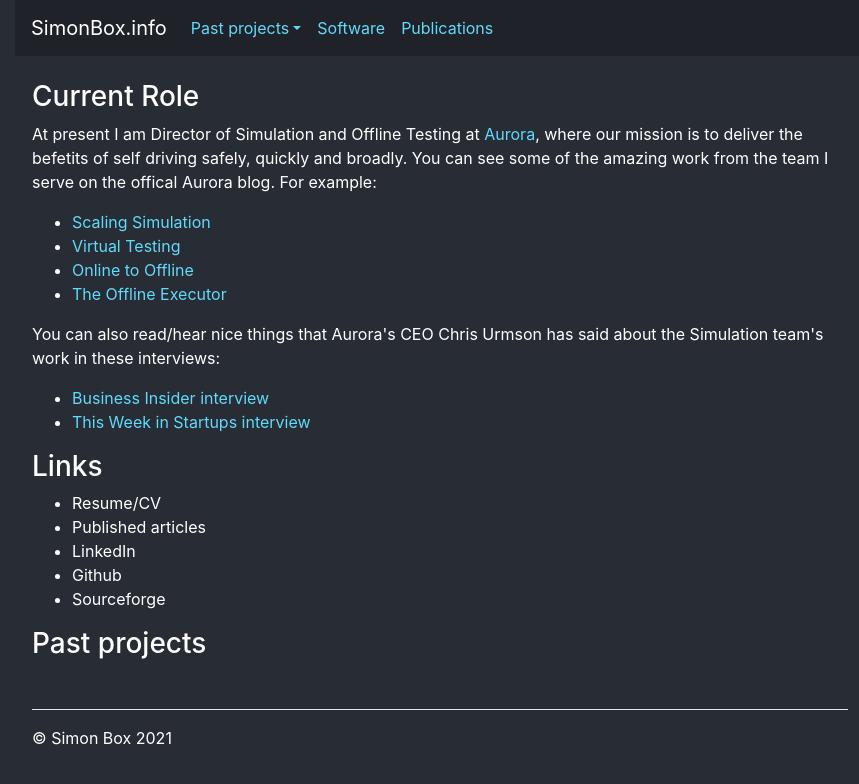
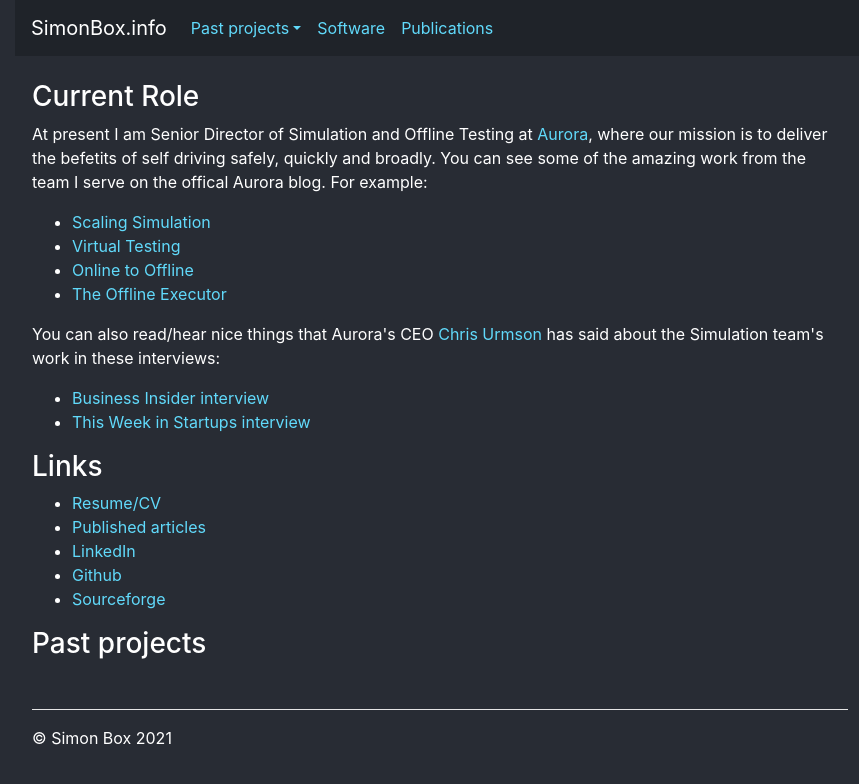
Before and after one commit to SimonBox/simonboxdotinfo, a React (Create React App) app: page / in a window 1280 px wide. Shown: the top 784 px of the page, without its empty margins (200-1059 px from the left). Built offline with nearby package versions, Linux system fonts and the light colour scheme.

Commit message:
Update homepage title and link

```diff
--- a/src/pages/home.js
+++ b/src/pages/home.js
@@ -9,25 +9,25 @@ class Home extends Page{
         return(
             <div>
                 <h3>Current Role</h3>
-                <p>At present I am Director of Simulation and Offline Testing at <a href="https://aurora.tech">Aurora</a>, where our mission is to deliver the befetits of self driving safely, quickly and broadly. You can see some of the amazing work from the team I serve on the offical Aurora blog. For example:</p>
+                <p>At present I am Senior Director of Simulation and Offline Testing at <a href="https://aurora.tech">Aurora</a>, where our mission is to deliver the befetits of self driving safely, quickly and broadly. You can see some of the amazing work from the team I serve on the offical Aurora blog. For example:</p>
                 <ul>
                 <li><a href="https://aurora.tech/blog/scaling-simulation">Scaling Simulation</a></li>
                 <li><a href="https://aurora.tech/blog/virtual-testing-the-invisible-accelerator">Virtual Testing</a></li>
                 <li><a href="https://aurora.tech/blog/online-to-offline">Online to Offline</a></li>
                 <li><a href="https://aurora.tech/blog/the-offline-executor">The Offline Executor</a></li>
                 </ul>
-                <p>You can also read/hear nice things that Aurora's CEO Chris Urmson has said about the Simulation team's work in these interviews:</p>
+                <p>You can also read/hear nice things that Aurora's CEO <a href="https://en.wikipedia.org/wiki/Chris_Urmson">Chris Urmson</a> has said about the Simulation team's work in these interviews:</p>
                 <ul>
-                <li><a href="https://www.businessinsider.com/aurora-ceo-virtual-tests-better-than-real-world-tests-2020-2">Business Insider interview</a></li>
+                <li><a href="bi_urmson_virtual_testing.pdf">Business Insider interview</a></li>
                 <li><a href="https://youtu.be/5gzRNVL3p2c?t=2674">This Week in Startups interview</a></li>
                 </ul>
                 <h3>Links</h3>
                 <ul>
-                <li>Resume/CV</li>
-                <li>Published articles</li>
-                <li>LinkedIn</li>
-                <li>Github</li>
-                <li>Sourceforge</li>
+                <li><a href="resume_sbox.pdf">Resume/CV</a></li>
+                <li><a href="publications">Published articles</a></li>
+                <li><a href="https://www.linkedin.com/in/simon-box-8090379a/">LinkedIn</a></li>
+                <li><a href="https://github.com/SimonBox">Github</a></li>
+                <li><a href="https://sourceforge.net/u/srb2242/profile/">Sourceforge</a></li>
                 </ul>
                 <h3>Past projects</h3>
             </div>
```
Also changed, not shown: 2 other files (tests, documents, lock files or other folders).
